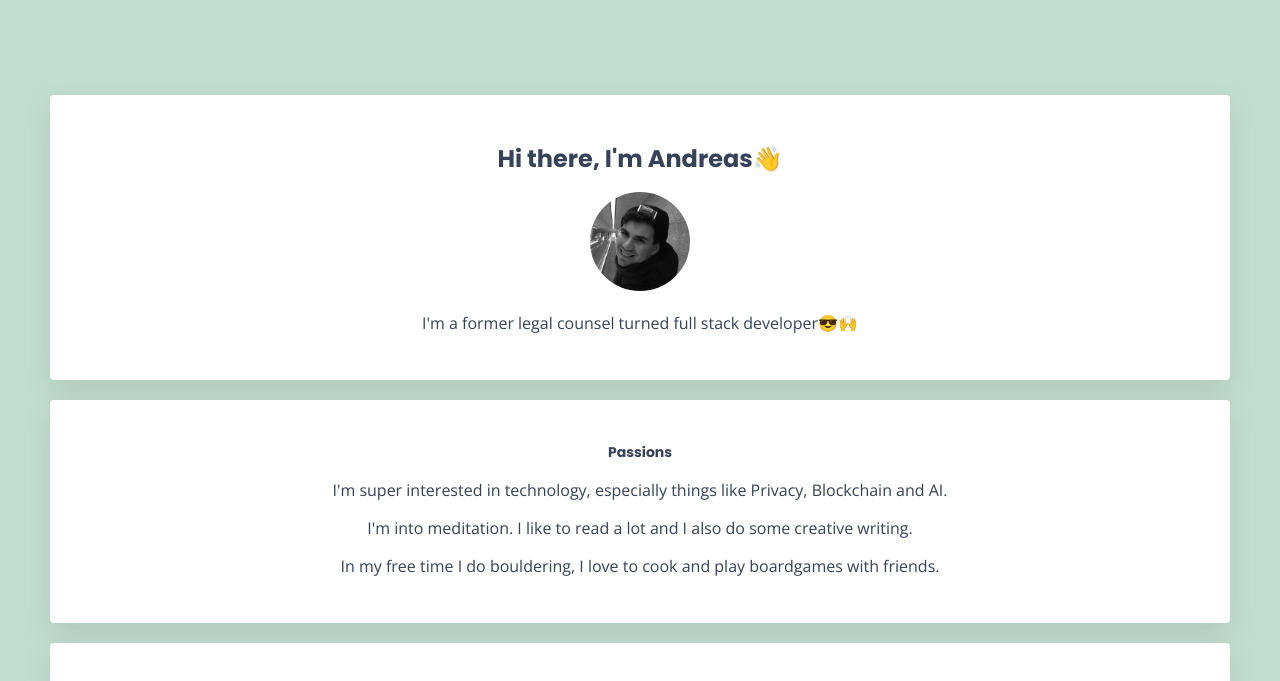
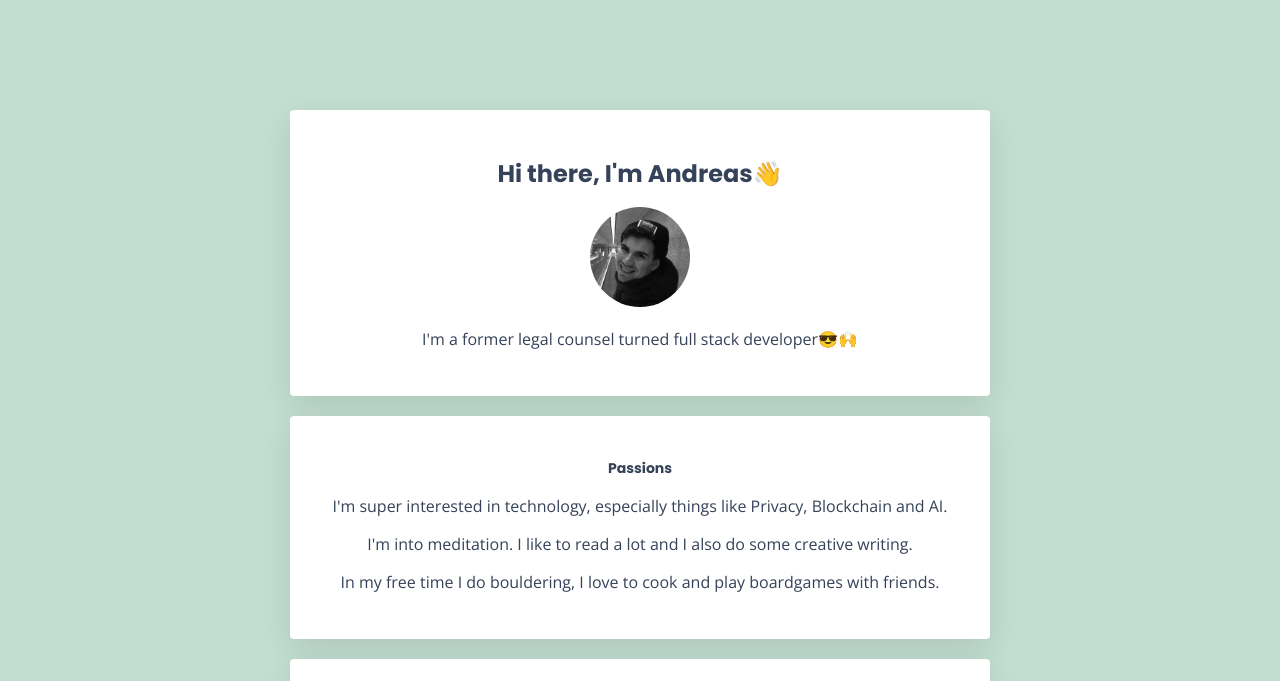
Before and after one commit to Arnsel/profile, a plain HTML site: page index.html in a window 1280 px wide. Shown: the top 681 px of the page. Drawn offline with nearby package versions, Linux system fonts and the light colour scheme.

Commit message:
make my profile prettier

```diff
--- a/style.css
+++ b/style.css
@@ -10,7 +10,7 @@ body {
   color: rgb(53, 66, 89);
   padding: 50px;
   text-align: center;
-  margin: 25px auto;
+  margin: 20px auto;
 }
 
 h1 {
@@ -40,7 +40,7 @@ a:hover {
 
 #profile-pic {
   width: 100px;
-  height: 99px;
+  height: 99,5px;
 }
 
 .img-circle {
@@ -66,7 +66,7 @@ a:hover {
   padding-left: 0px;
 }
 
-@media (max-width: 960px) {
+@media (max-width: 1800px) {
 .container {
     width: 700px;
     margin: 40px auto;
```
